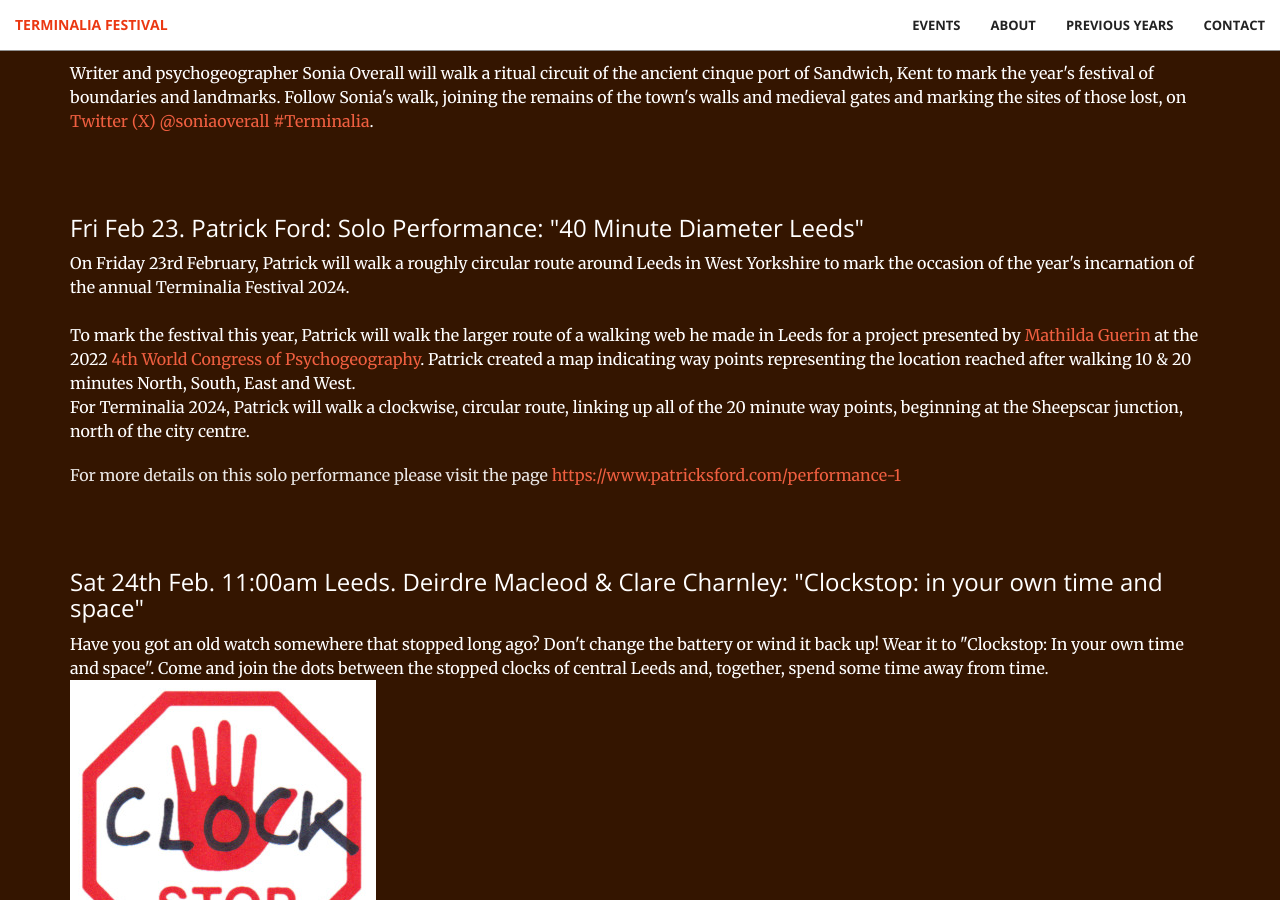
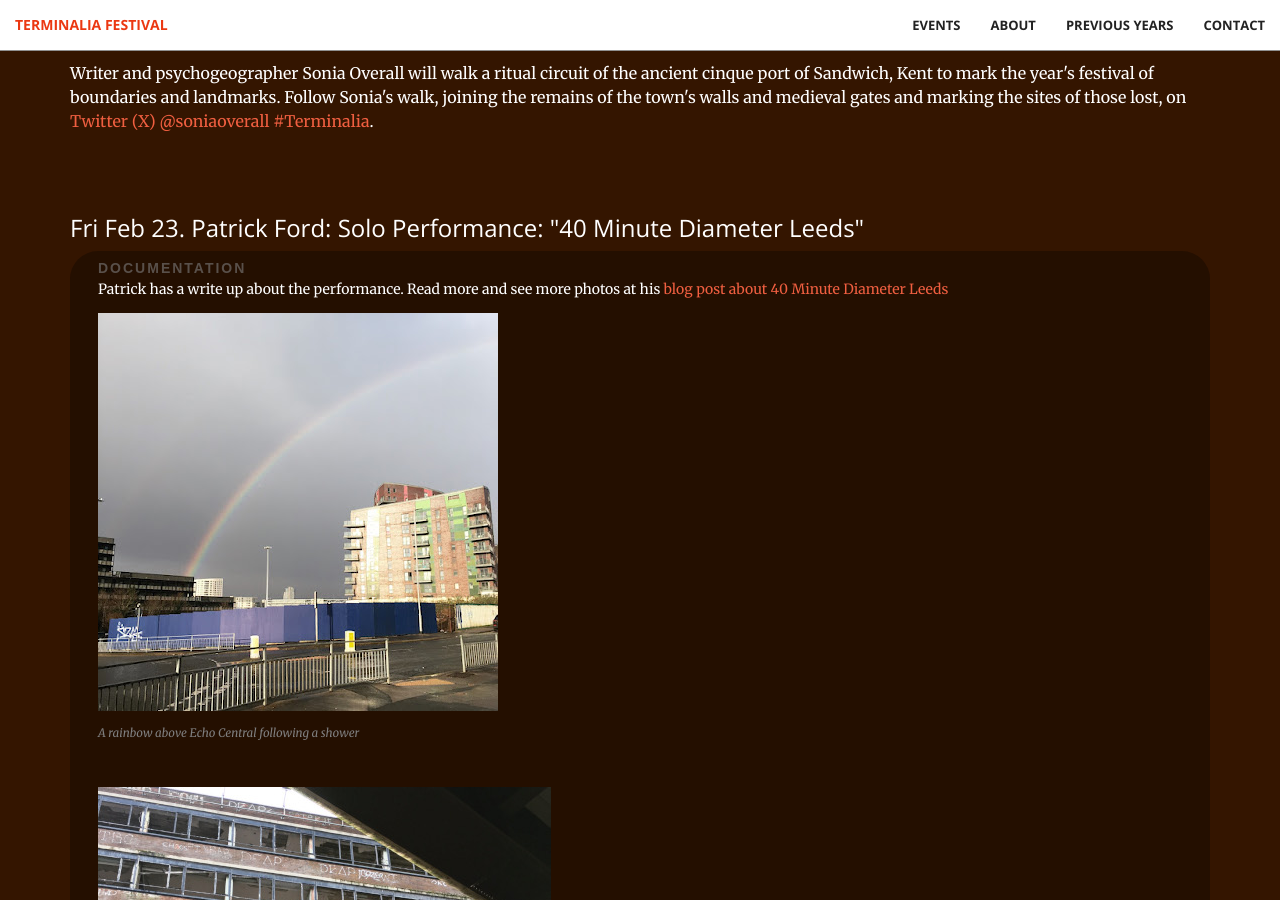
Before and after one commit to timwaters/terminalia, a Jekyll site: the page built from index.html, in a window 1280 px wide and 900 px high, scrolled down 12206 px. Built offline with Jekyll 4.4.1, drawn with Linux system fonts in a browser that asks for light colours; some of the changed text lies outside the part shown.

Commit message:
add patricks docs and a couple of images

```diff
--- a/_includes/events.html
+++ b/_includes/events.html
@@ -315,6 +315,21 @@
 
           <h3>Fri Feb 23. Patrick Ford: Solo Performance: "40 Minute Diameter Leeds"</h3>
 
+          <div class="documentation">
+            <div class="doc">documentation</div>
+
+           Patrick has a write up about the performance. Read more and see more photos at his <a href="http://33temple.blogspot.com/2024/03/40-minute-diameter-leeds-terminalia.html">blog post about 40 Minute Diameter Leeds</a>
+           <br>
+           <img src="/img/past/2024/patrickford_1.jpg">
+           <div class="caption2">A rainbow above Echo Central following a shower</div> <br>
+           <img src="/img/past/2024/patrickford_2.jpg">
+           <div class="caption2">Ambassador House, former home of the Environmental Health Services </div> <br>
+           <img src="/img/past/2024/patrickford_3.jpg">
+           <div class="caption2"> A fallen tree in Blenheim Park...the latest, unplanned addition to the children's playground facilities</div> <br>
+
+
+          </div>
+
 
           <p class="text">
             On Friday 23rd February, Patrick will walk a roughly circular route around Leeds in West Yorkshire to mark the occasion of the year's incarnation of the annual Terminalia Festival 2024.
```
Also changed, not shown: img/past/2024/patrickford_1.jpg (added), img/past/2024/patrickford_2.jpg (added), img/past/2024/patrickford_3.jpg (added).
